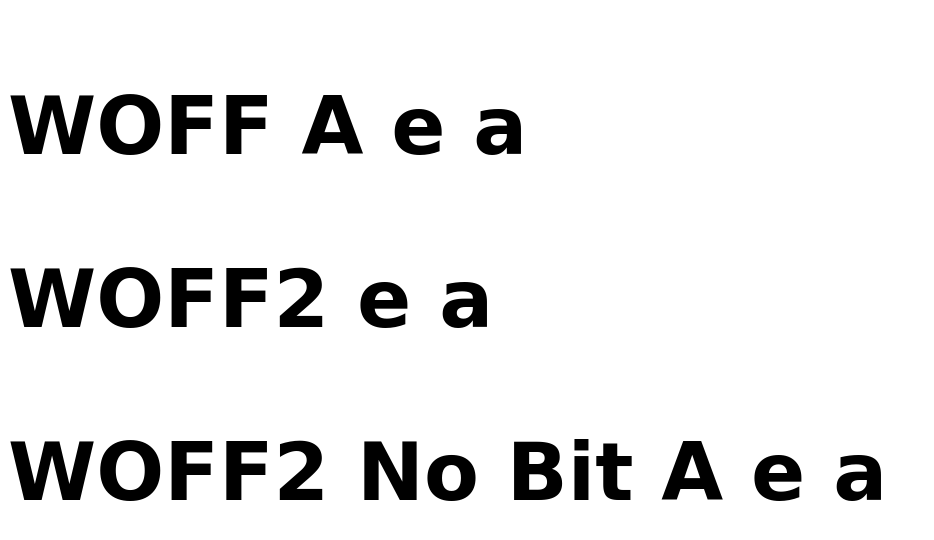
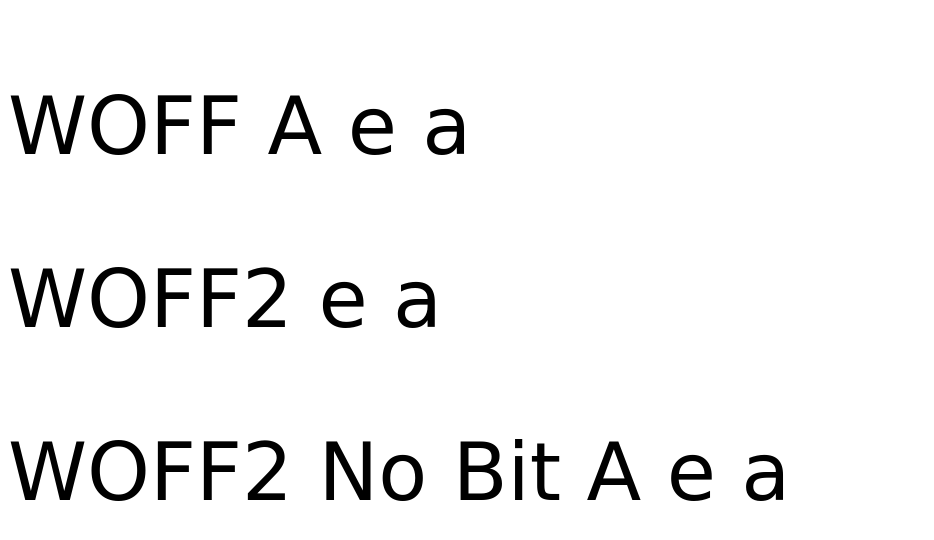
Before and after one commit to garretrieger/garretrieger.github.io, a plain HTML site: page overlap_bit_test/index.html in a window 1280 px wide. Shown: the whole page, without its empty margins (0-934 px from the left). Drawn offline with Linux system fonts and the light colour scheme; a web font is replaced by a local one.

Commit message:
Fix weights.

```diff
--- a/overlap_bit_test/index.html
+++ b/overlap_bit_test/index.html
@@ -14,7 +14,7 @@
 @font-face {
   font-family: 'Roboto WOFF';
   font-style: normal;
-  font-weight: 900;
+  font-weight: 400;
   font-stretch: 100%;
   src: url(https://fonts.gstatic.com/s/markazitext/v28/sykh-ydym6AtQaiEtX7yhqb_rV1k_81ZVYYZtfSQf4QvAssjNLvRDQ.woff) format('woff');
 }
@@ -22,7 +22,7 @@
 @font-face {
   font-family: 'Roboto WOFF2 No Bit';
   font-style: normal;
-  font-weight: 900;
+  font-weight: 400;
   font-stretch: 100%;
   src: url(https://fonts.gstatic.com/s/markazitext/v28/sykh-ydym6AtQaiEtX7yhqb_rV1k_81ZVYYZtfSQf4QvBMslNLs.woff2) format('woff2');
 }
@@ -31,7 +31,7 @@
 
 html {
     font-size: 5em;
-    font-weight: 900;
+    font-weight: 400;
 }
 
 .woff {
```
